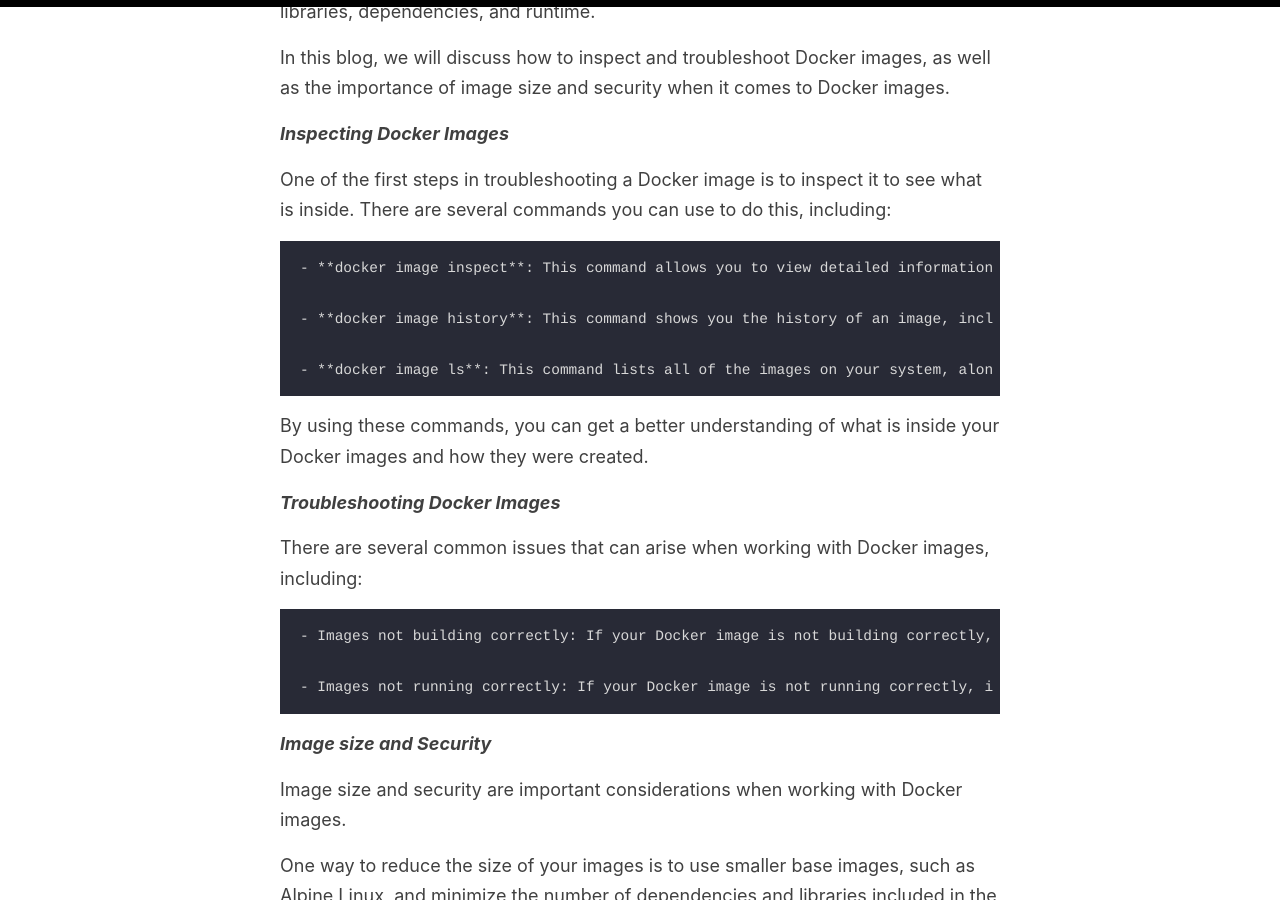
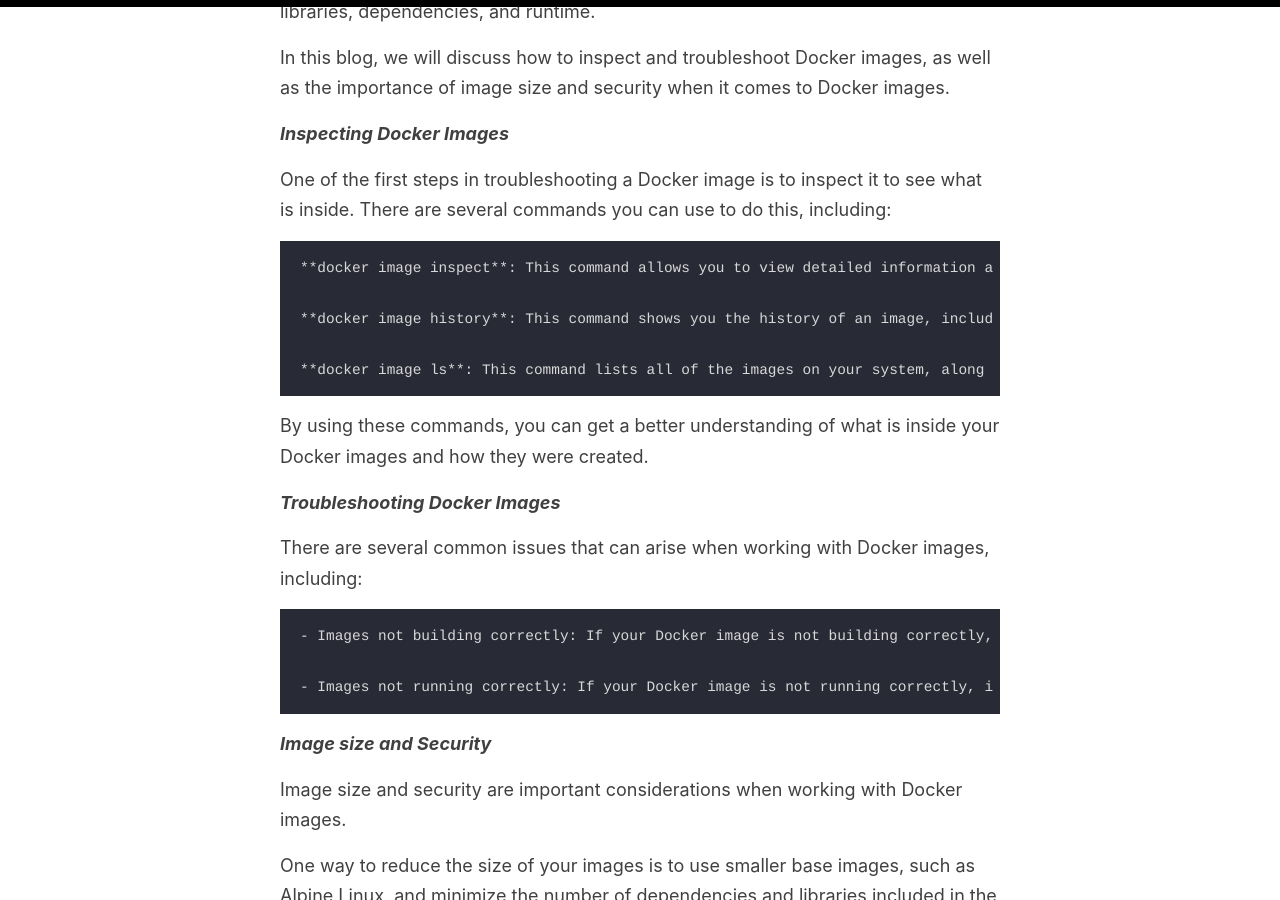
Before and after one commit to RonaldMariah/ronaldmariah.github.io, a Jekyll site: the page built from _posts/2023-01-07-docker-images-overview.md, in a window 1280 px wide and 900 px high, scrolled down 490 px. Built offline with Jekyll 4.4.1, drawn with Linux system fonts in a browser that asks for light colours; our own code applies the rules of GitHub Pages for plain Markdown files.

Commit message:
Docker images overview.

```diff
--- a/_posts/2023-01-07-docker-images-overview.md
+++ b/_posts/2023-01-07-docker-images-overview.md
@@ -17,11 +17,11 @@ In this blog, we will discuss how to inspect and troubleshoot Docker images, as
 
 One of the first steps in troubleshooting a Docker image is to inspect it to see what is inside. There are several commands you can use to do this, including:
 
-    - **docker image inspect**: This command allows you to view detailed information about a Docker image, including its size, ID, created and modified dates, and more.
+    **docker image inspect**: This command allows you to view detailed information about a Docker image, including its size, ID, created and modified dates, and more.
 
-    - **docker image history**: This command shows you the history of an image, including the commands used to create it and any parent images.
+    **docker image history**: This command shows you the history of an image, including the commands used to create it and any parent images.
 
-    - **docker image ls**: This command lists all of the images on your system, along with their IDs, sizes, and tags.
+    **docker image ls**: This command lists all of the images on your system, along with their IDs, sizes, and tags.
 
 By using these commands, you can get a better understanding of what is inside your Docker images and how they were created.
 
```
